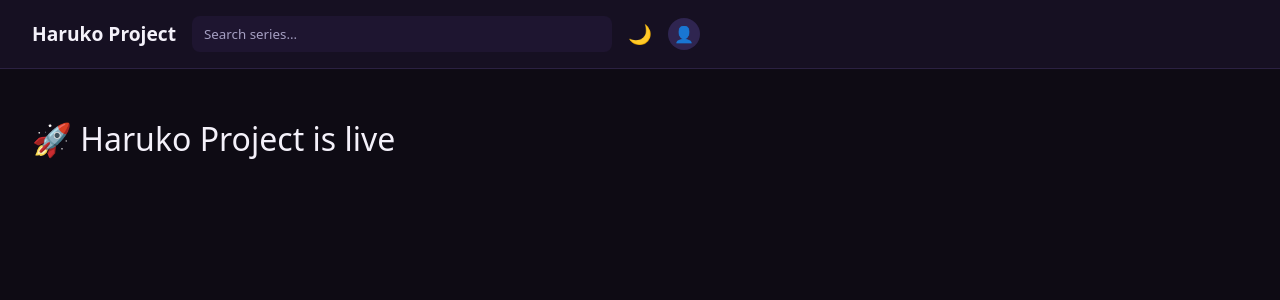
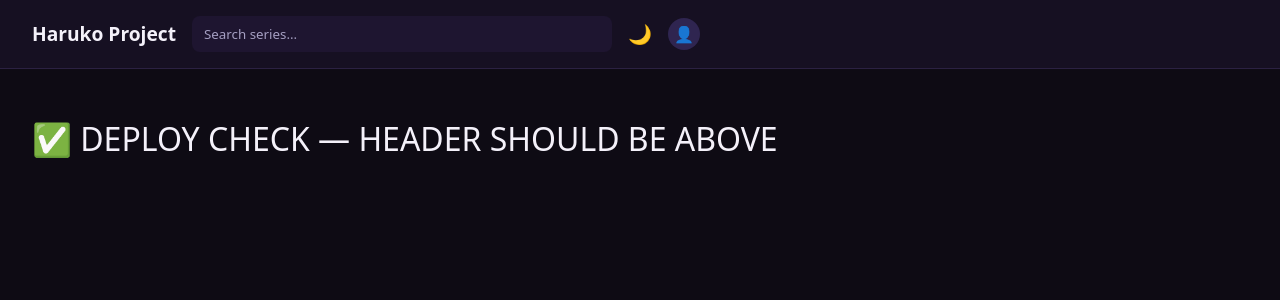
Before and after one commit to kozakiharuko-afk/haruko-frontend, a Next.js app: page / in a window 1280 px wide. Shown: the top 300 px of the page. Built offline with nearby package versions, Linux system fonts and the light colour scheme.

Commit message:
Force redeploy cache bust

```diff
--- a/app/page.tsx
+++ b/app/page.tsx
@@ -1,7 +1,7 @@
 export default function Home() {
   return (
     <main className="content">
-      🚀 Haruko Project is live
+      ✅ DEPLOY CHECK — HEADER SHOULD BE ABOVE
     </main>
   );
 }
```
